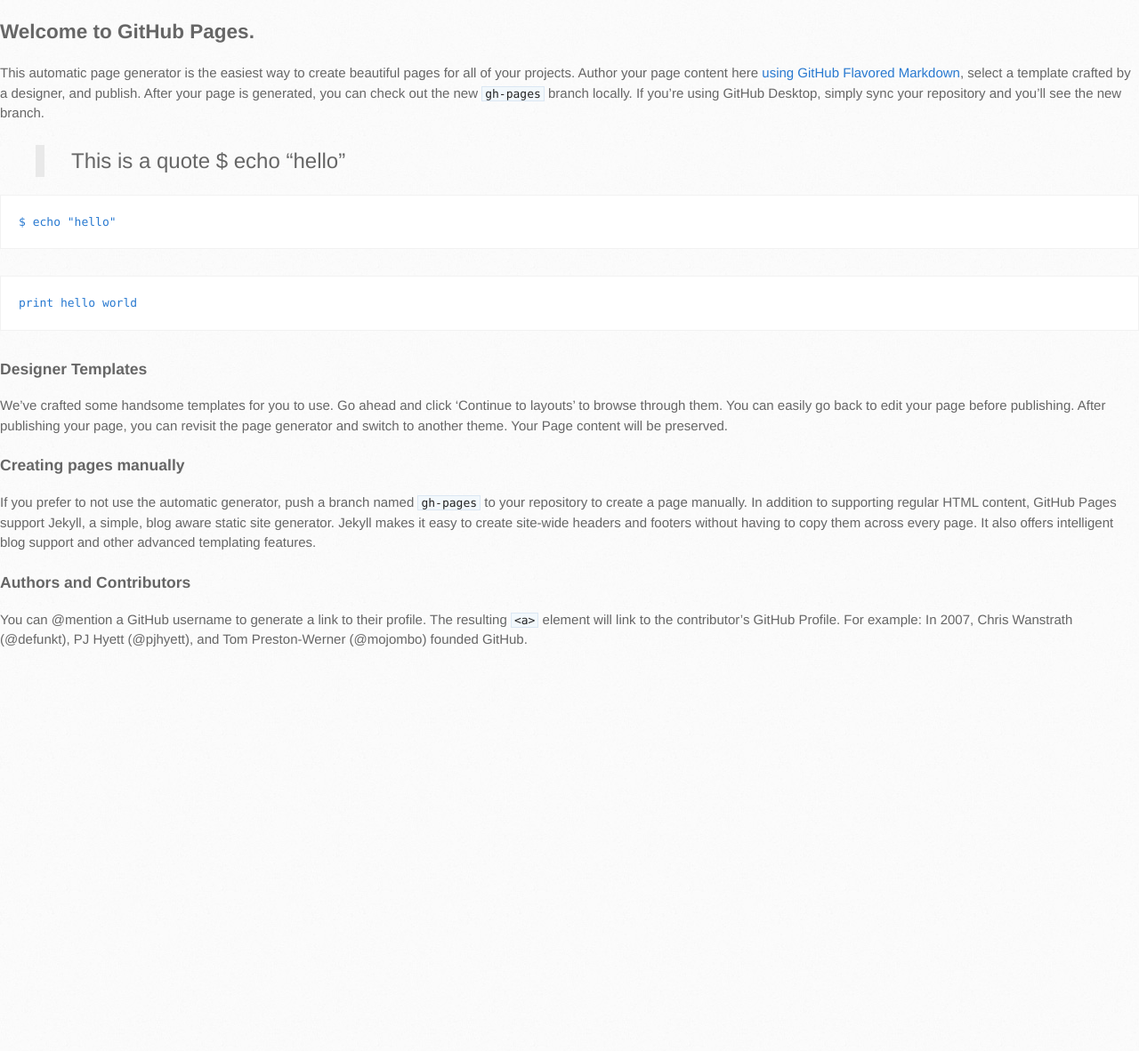
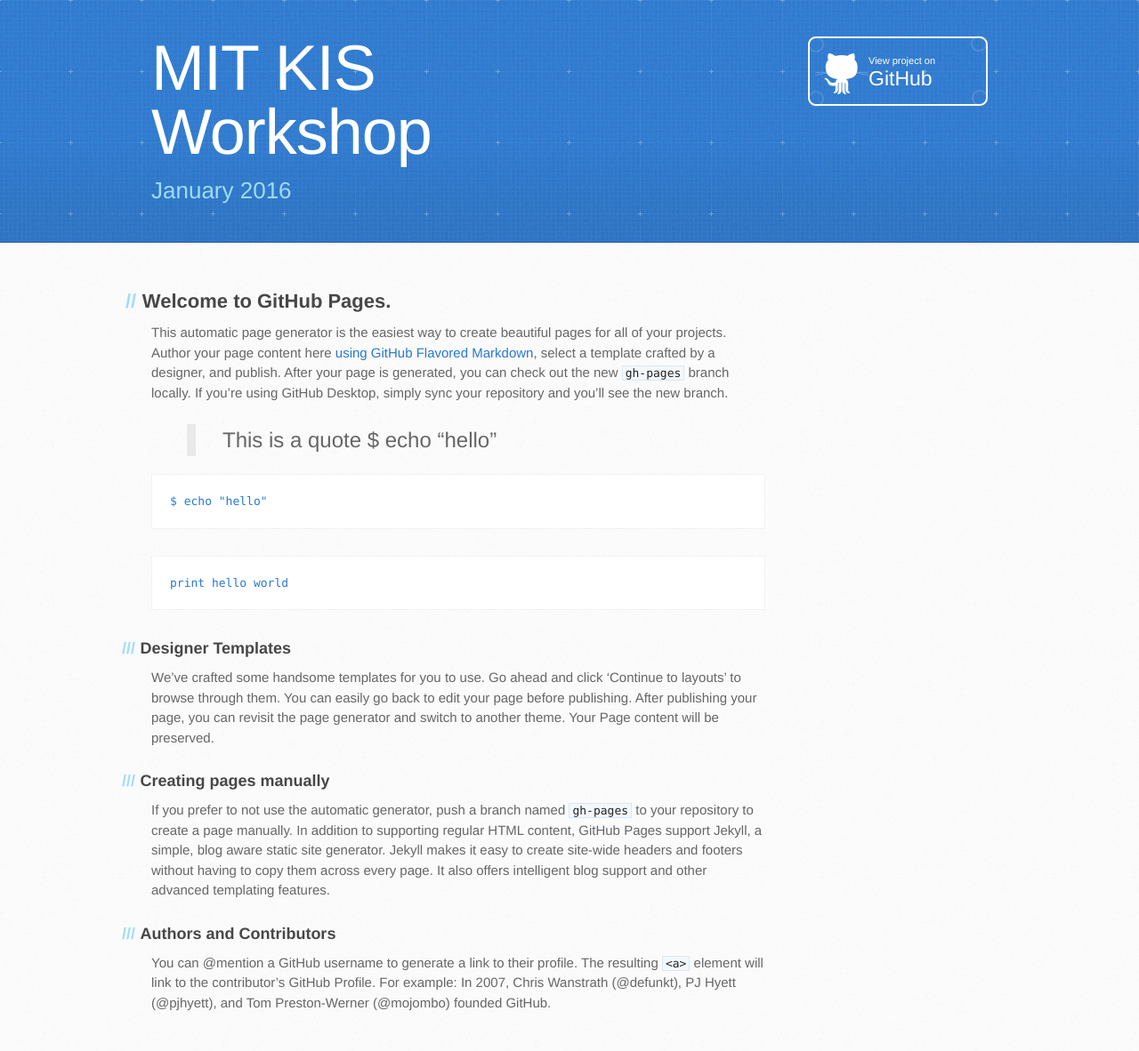
Before and after one commit to zhaveriane/shs2017, a Jekyll site: the page built from index.md, in a window 1280 px wide. Shown: the whole page at 89% size. Built offline with Jekyll 4.4.1, drawn with Linux system fonts in a browser that asks for light colours; Markdown is read by kramdown in place of the engine named in the settings; before the commit the page ends 900 px from its top, so only the background shows below that.

Commit message:
add headers

```diff
--- a/_layouts/index.html
+++ b/_layouts/index.html
@@ -16,6 +16,21 @@
   </head>
 
   <body>
-      {{content}}
+  <header>
+          <div class="inner">
+               <h1>MIT KIS Workshop</h1>
+               <h2>January 2016</h2>
+               <a href="https://github.com/jimenezl/mit_kis" class="button"><small>View project on</small> GitHub</a>
+          </div>
+    </header>
+
+      <div id="content-wrapper">
+        <div class="inner clearfix">
+          <section id="main-content">
+            {{content}}
+          </section>
+      </div>
+    </div>
+
   </body>
 </html>
```
